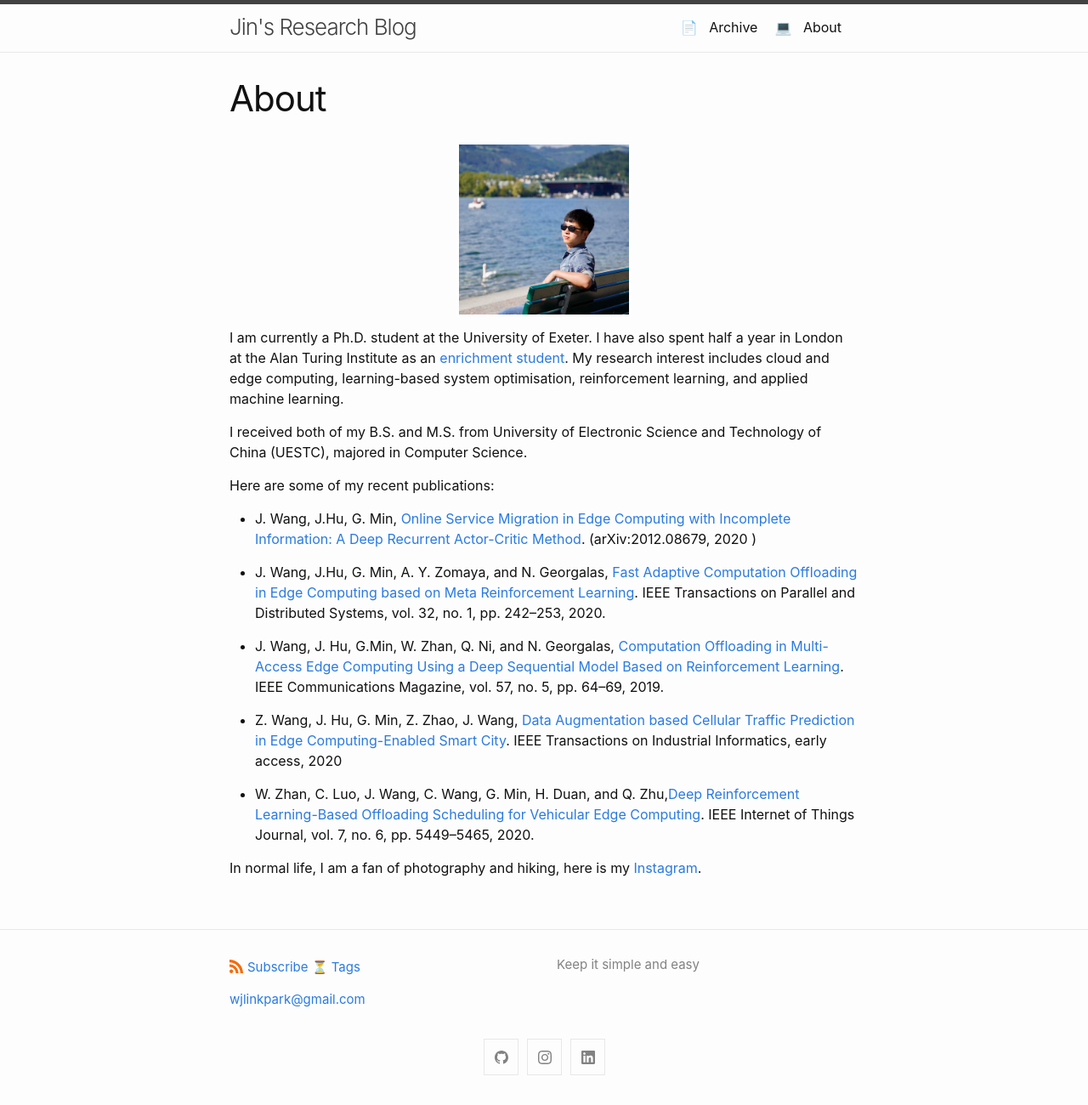
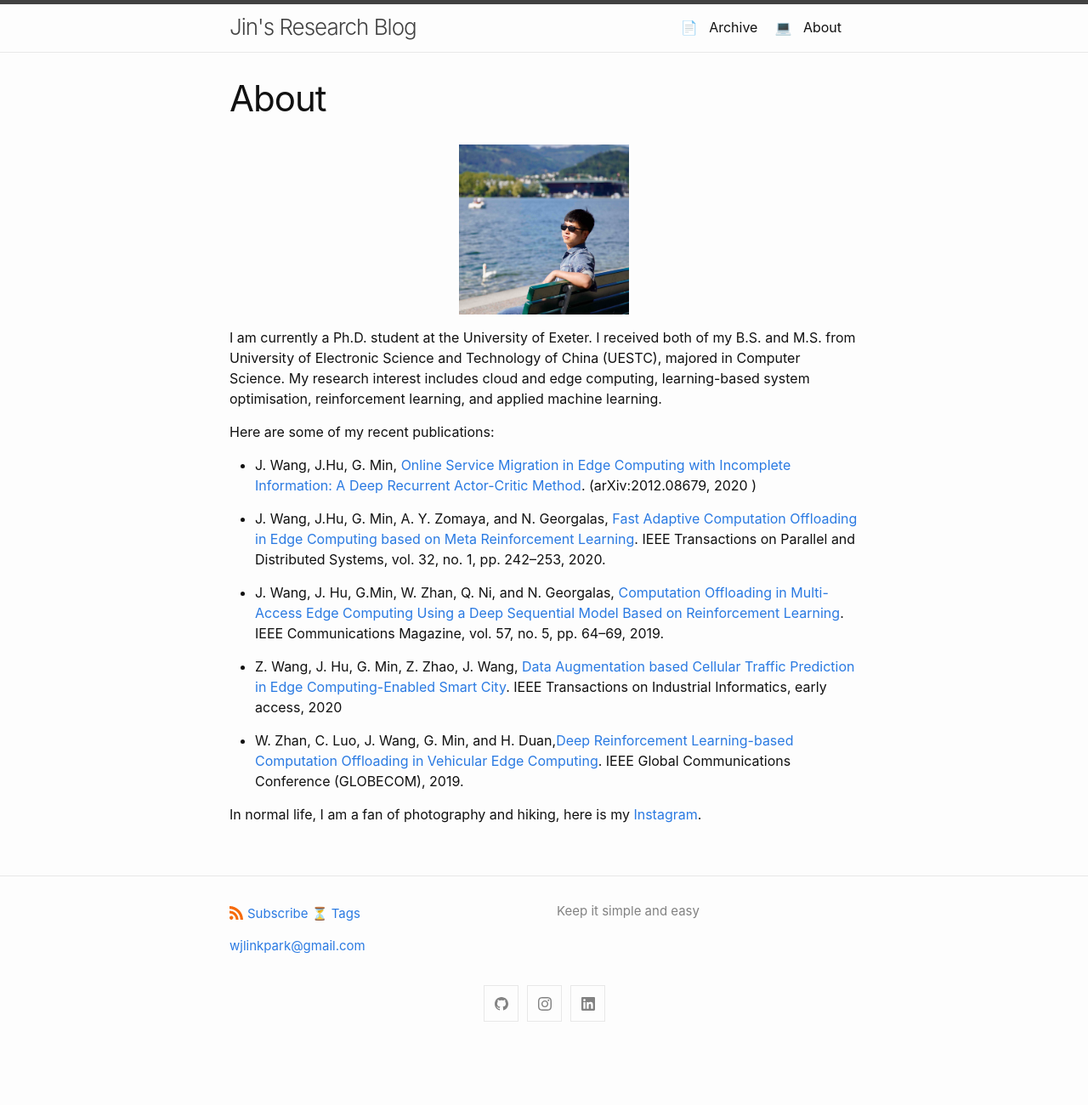
Before and after one commit to linkpark/linkpark.github.io, a Jekyll site: the page built from about.markdown, in a window 1280 px wide. Shown: the whole page at 85% size. Built offline with Jekyll 4.4.1, drawn with Linux system fonts in a browser that asks for light colours; after the commit the page ends 1237 px from its top, so only the background shows below that.

Commit message:
update about me

```diff
--- a/about.markdown
+++ b/about.markdown
@@ -5,9 +5,7 @@ permalink: /about/
 ---
 <img src="{{ '/assets/images/profile_photo.jpg' | relative_url }}" width="200" height="200" />
 
-I am currently a Ph.D. student at the University of Exeter. I have also spent half a year in London at the Alan Turing Institute as an [enrichment student](https://www.turing.ac.uk/people/jin-wang). My research interest includes cloud and edge computing, learning-based system optimisation, reinforcement learning, and applied machine learning.
-
-I received both of my B.S. and M.S. from University of Electronic Science and Technology of China (UESTC), majored in Computer Science.
+I am currently a Ph.D. student at the University of Exeter. I received both of my B.S. and M.S. from University of Electronic Science and Technology of China (UESTC), majored in Computer Science. My research interest includes cloud and edge computing, learning-based system optimisation, reinforcement learning, and applied machine learning.
 
 Here are some of my recent publications:
 
@@ -19,6 +17,6 @@ Here are some of my recent publications:
 
 * Z. Wang, J. Hu, G. Min, Z. Zhao, J. Wang, [Data Augmentation based Cellular Traffic Prediction in Edge Computing-Enabled Smart City](https://ieeexplore.ieee.org/document/9140397). IEEE Transactions on Industrial Informatics, early access, 2020
 
-* W. Zhan, C. Luo, J. Wang, C. Wang, G. Min, H. Duan, and Q. Zhu,[Deep Reinforcement Learning-Based Offloading Scheduling for Vehicular Edge Computing](https://ieeexplore.ieee.org/document/9026935). IEEE Internet of Things Journal, vol. 7, no. 6, pp. 5449--5465, 2020.
+* W. Zhan, C. Luo, J. Wang, G. Min, and H. Duan,[Deep Reinforcement Learning-based Computation Offloading in Vehicular Edge Computing](https://ieeexplore.ieee.org/abstract/document/9013982). IEEE Global Communications Conference (GLOBECOM), 2019.
 
 In normal life, I am a fan of photography and hiking, here is my [Instagram](https://www.instagram.com/linkpark1904/).
```
Also changed, not shown: 8 other files.
